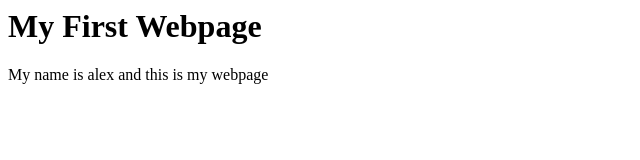
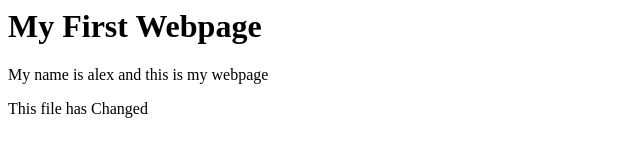
Before and after one commit to arodriguez22/arodriguez282.github.io, a plain HTML site: page index.html in a window 1280 px wide. Shown: the whole page, without its empty margins (0-640 px from the left). Drawn offline with Linux system fonts and the light colour scheme.

Commit message:
Added a parapgraph

```diff
--- a/index.html
+++ b/index.html
@@ -5,6 +5,6 @@
 <p>My name is alex and this is my webpage</p>
 
 
-
+<p> This file has Changed</p>
 
 </html>
```
